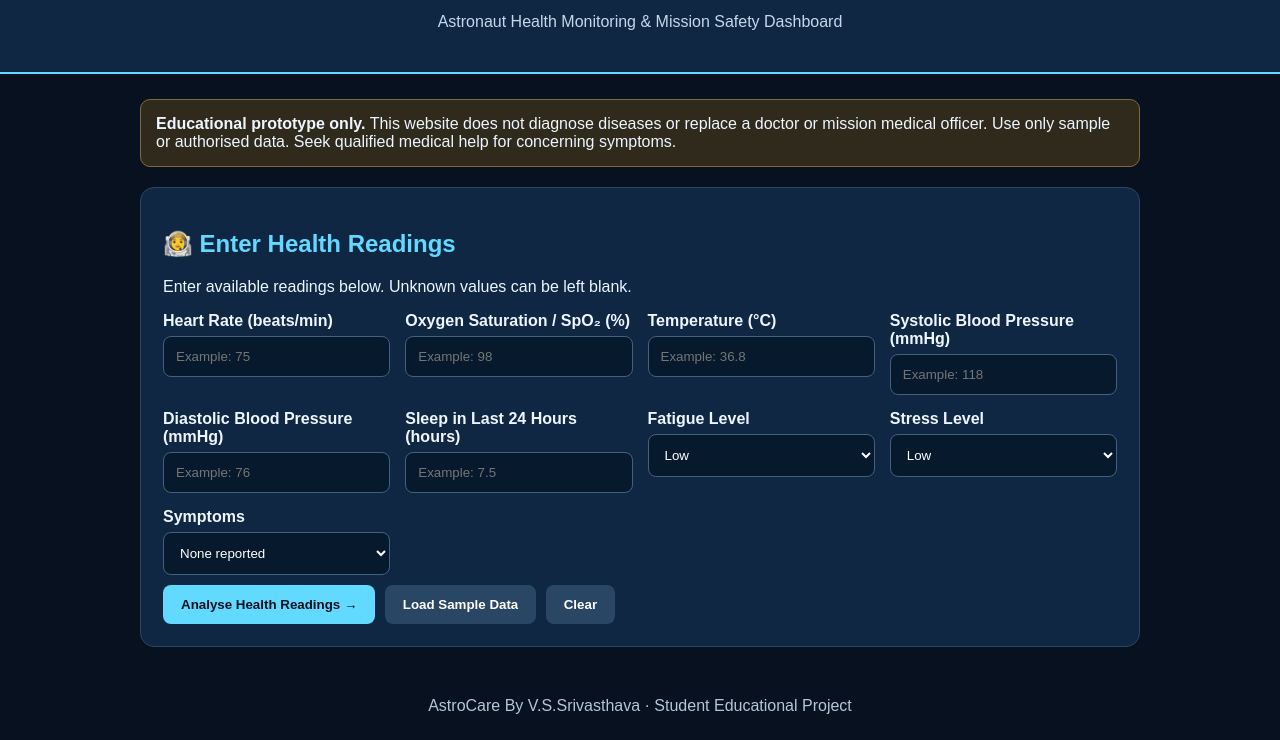
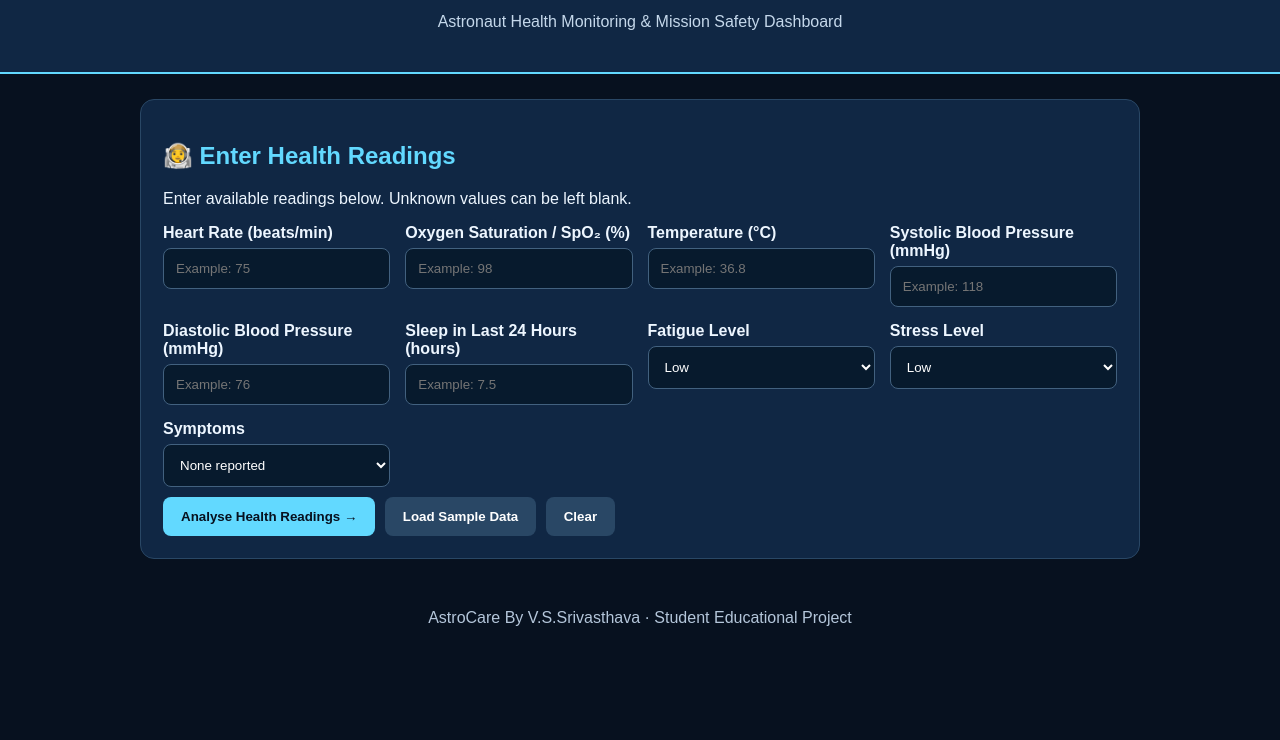
Before and after one commit to Srivasthava76/astronaut-health-guardian, a plain HTML site: page index.html in a window 1280 px wide. Shown: the part 63-803 px from the top of the page. Drawn offline with Linux system fonts and the light colour scheme.

Commit message:
Update index.html

```diff
--- a/index.html
+++ b/index.html
@@ -158,12 +158,6 @@
 
 <main>
 
-  <div class="notice">
-    <strong>Educational prototype only.</strong>
-    This website does not diagnose diseases or replace a doctor or
-    mission medical officer. Use only sample or authorised data.
-    Seek qualified medical help for concerning symptoms.
-  </div>
 
   <section class="card" id="inputPage">
     <h2>🧑‍🚀 Enter Health Readings</h2>
```
